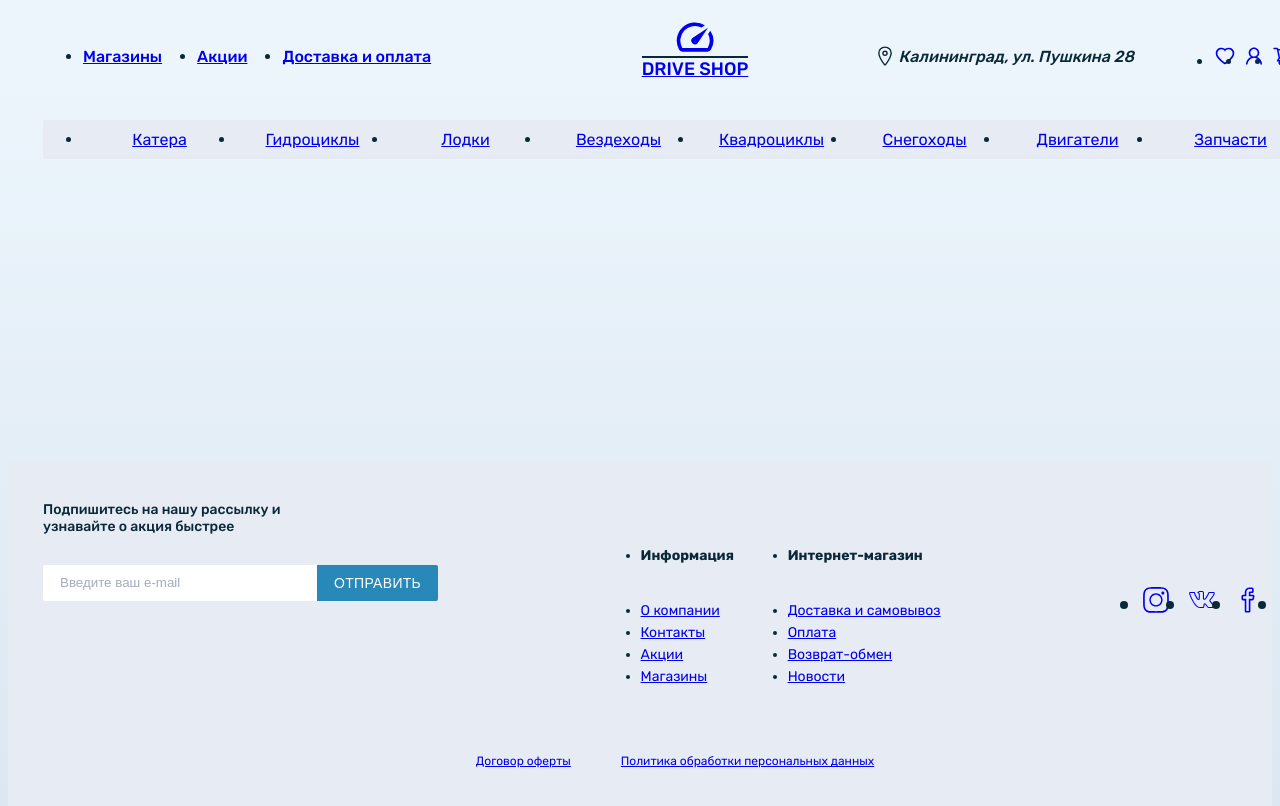
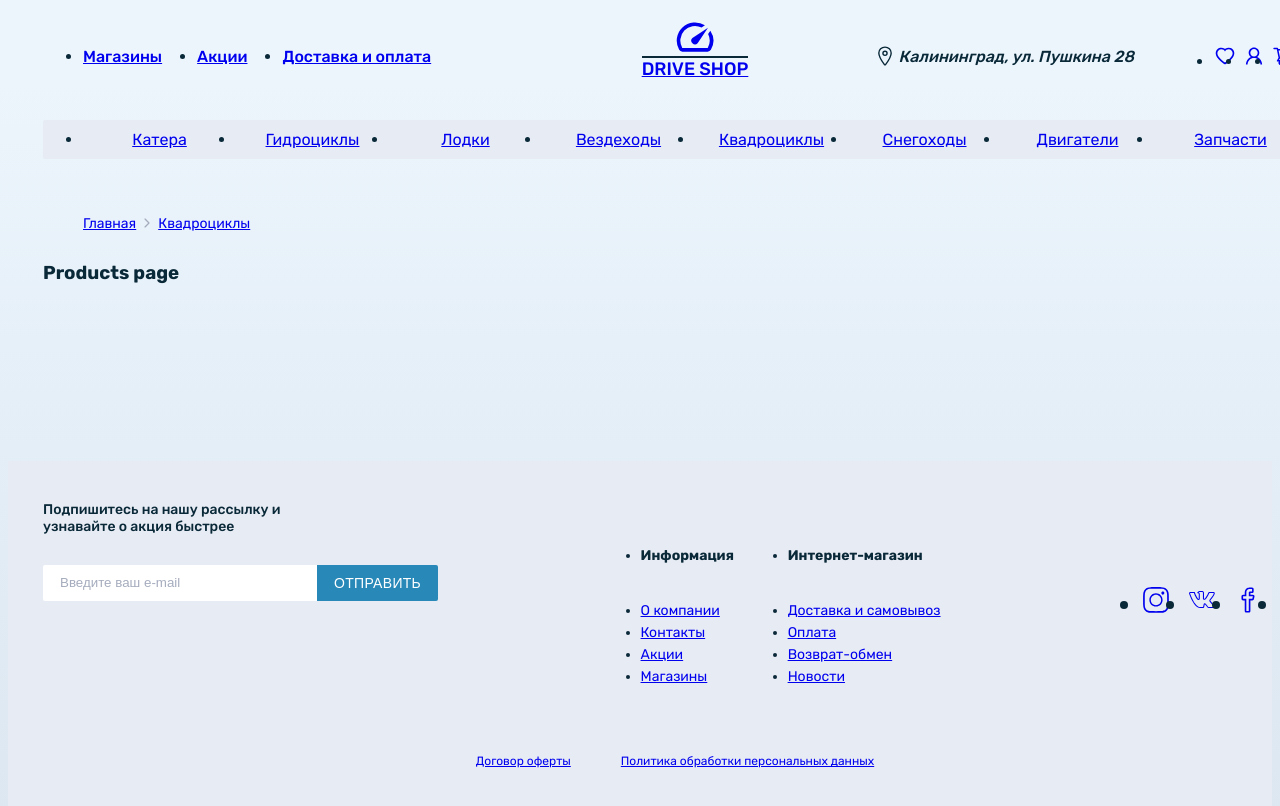
Before and after one commit to St1llSane/DriveShop, a React (Vite) app: page /atvs in a window 1280 px wide. Shown: the top 806 px of the page. Built offline with nearby package versions, Linux system fonts and the light colour scheme.

Commit message:
started ProductPage

```diff
--- a/src/App.jsx
+++ b/src/App.jsx
@@ -4,6 +4,7 @@ import Main from './pages/Main'
 import Favorites from './pages/Favorites'
 import Footer from './components/Footer'
 import ProductPage from './components/ProductPage'
+import ProductsPage from './pages/ProductsPage'
 import './styles/app.scss'
 
 function App() {
@@ -16,6 +17,7 @@ function App() {
           <Route path="favorites/*" element={<Favorites />}>
             <Route path="product-page" element={<ProductPage />} />
           </Route>
+          <Route path=":category" element={<ProductsPage />} />
         </Routes>
       </div>
       <Footer />
--- a/src/components/Header.jsx
+++ b/src/components/Header.jsx
@@ -57,44 +57,44 @@ const Header = () => {
       <nav className="nav">
         <ul>
           <li>
-            <a href="#" data-nav-color="blue">
+            <Link to="speedboat" data-nav-color="blue">
               Катера
-            </a>
+            </Link>
           </li>
           <li>
-            <a href="#" data-nav-color="blue">
+            <Link to="hydrocycles" data-nav-color="blue">
               Гидроциклы
-            </a>
+            </Link>
           </li>
           <li>
-            <a href="#" data-nav-color="blue">
+            <Link to="boats" data-nav-color="blue">
               Лодки
-            </a>
+            </Link>
           </li>
           <li>
-            <a href="#" data-nav-color="red">
+            <Link to="rovers" data-nav-color="red">
               Вездеходы
-            </a>
+            </Link>
           </li>
           <li>
-            <a href="#" data-nav-color="red">
+            <Link to="atvs" data-nav-color="red">
               Квадроциклы
-            </a>
+            </Link>
           </li>
           <li>
-            <a href="#" data-nav-color="white">
+            <Link to="snowmobiles" data-nav-color="white">
               Снегоходы
-            </a>
+            </Link>
           </li>
           <li>
-            <a href="#" data-nav-color="brown">
+            <Link to="engines" data-nav-color="brown">
               Двигатели
-            </a>
+            </Link>
           </li>
           <li>
-            <a href="#" data-nav-color="brown">
+            <Link to="spare-parts" data-nav-color="brown">
               Запчасти
-            </a>
+            </Link>
           </li>
         </ul>
       </nav>
--- a/src/components/UI/PageHistory.jsx
+++ b/src/components/UI/PageHistory.jsx
@@ -17,7 +17,15 @@ const PageHistory = () => {
           <Link to={`/${item}`}>
             {(item === 'favorites' && 'Закладки') ||
               (item === 'product-page' && 'Страница продукта') ||
-              (item === 'cart' && 'Корзина')}
+              (item === 'cart' && 'Корзина') ||
+              (item === 'speedboat' && 'Катера') ||
+              (item === 'hydrocycles' && 'Гидроциклы') ||
+              (item === 'boats' && 'Лодки') ||
+              (item === 'rovers' && 'Вездеходы') ||
+              (item === 'atvs' && 'Квадроциклы') ||
+              (item === 'snowmobiles' && 'Снегоходы') ||
+              (item === 'engines' && 'Двигатели') ||
+              (item === 'spare-parts' && 'Детали')}
           </Link>
         </li>
       ))}
--- /dev/null
+++ b/src/pages/ProductsPage.jsx
@@ -0,0 +1,13 @@
+import PageHistory from '../components/UI/PageHistory'
+import '../styles/c_styles/p_styles/products-page.scss'
+
+const ProductsPage = () => {
+  return (
+    <section className="products-page">
+      <PageHistory />
+      <h3>Products page</h3>
+    </section>
+  )
+}
+
+export default ProductsPage
--- /dev/null
+++ b/src/styles/c_styles/p_styles/products-page.scss
@@ -0,0 +1 @@
+@import '../../vars.scss';
--- a/src/styles/c_styles/ui_styles/page-history.scss
+++ b/src/styles/c_styles/ui_styles/page-history.scss
@@ -11,6 +11,26 @@
     display: flex;
     align-items: center;
 
+		a {
+			position: relative;
+
+			&::after {
+				position: absolute;
+				content: '';
+				left: 0;
+				right: 0;
+				bottom: 1px;
+				height: 1px;
+				background-color: $c-d-grey;
+				opacity: 0;
+				transition: $def-transition;
+			}
+		}
+
+    a:hover::after {
+      opacity: 1;
+    }
+
     svg {
       height: 16px;
       margin: 0 4px;
```
Lines whose indentation alone changed are shown as unchanged.
